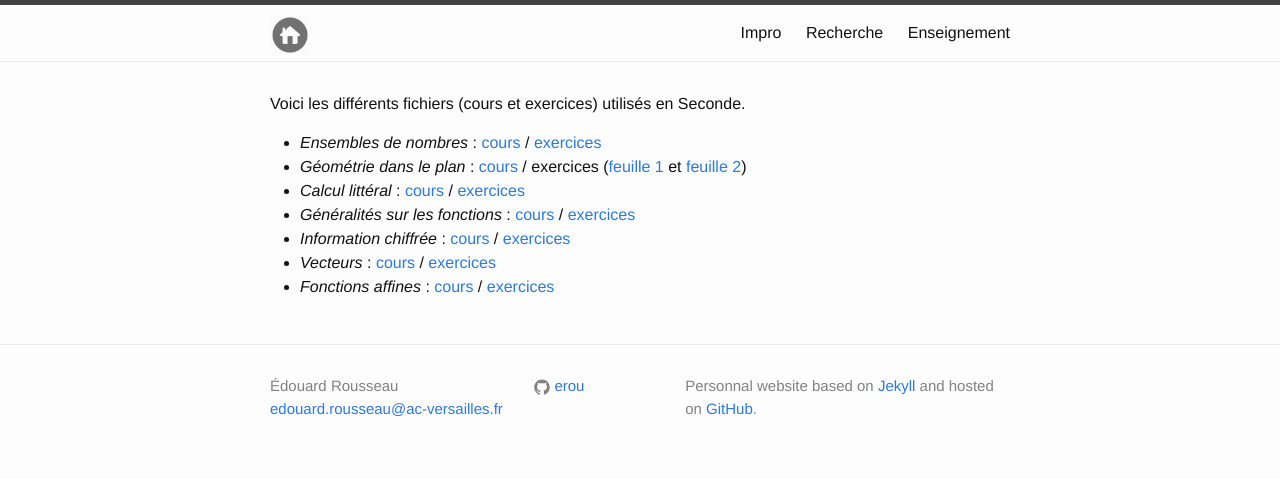
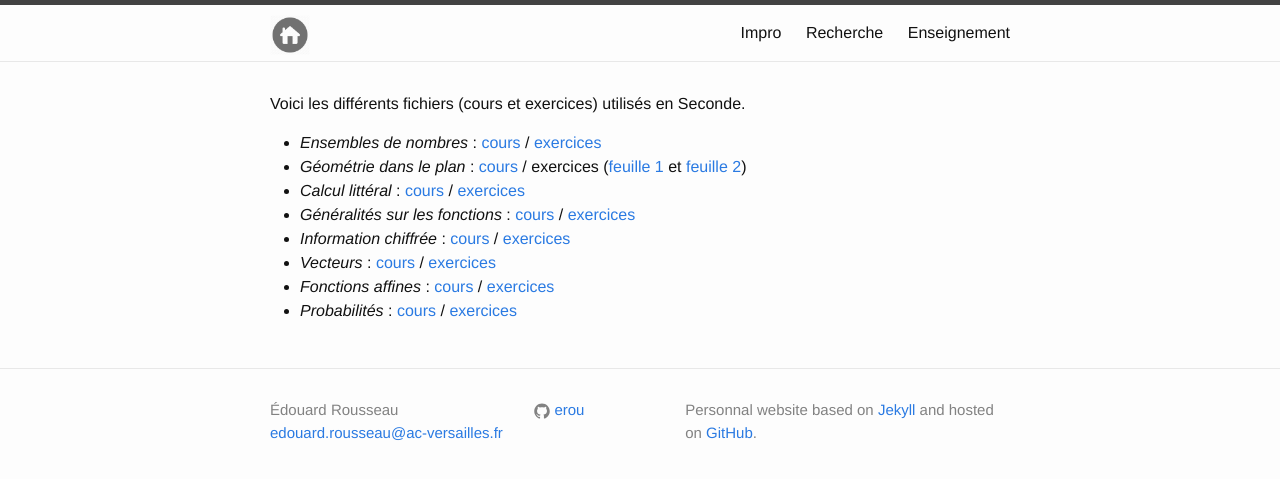
Before and after one commit to erou/erou.github.io, a Jekyll site: the page built from teaching/corot-seconde.md, in a window 1280 px wide. Shown: the top 479 px of the page. Built offline with Jekyll 4.4.1, drawn with Linux system fonts in a browser that asks for light colours.

Commit message:
nouveaux fichiers

```diff
--- a/teaching/corot-seconde.md
+++ b/teaching/corot-seconde.md
@@ -19,3 +19,4 @@ Voici les différents fichiers (cours et exercices) utilisés en Seconde.
   [exercices](exos-information-chiffree.pdf)
 * *Vecteurs* : [cours](cours-vecteurs.pdf) / [exercices](exos-vecteurs.pdf)
 * *Fonctions affines* : [cours](cours-fonctions-affines.pdf) / [exercices](exos-fonctions-affines.pdf)
+* *Probabilités* : [cours](cours-probas.pdf) / [exercices](exos-probas.pdf)
```
Also changed, not shown: 4 other files.
